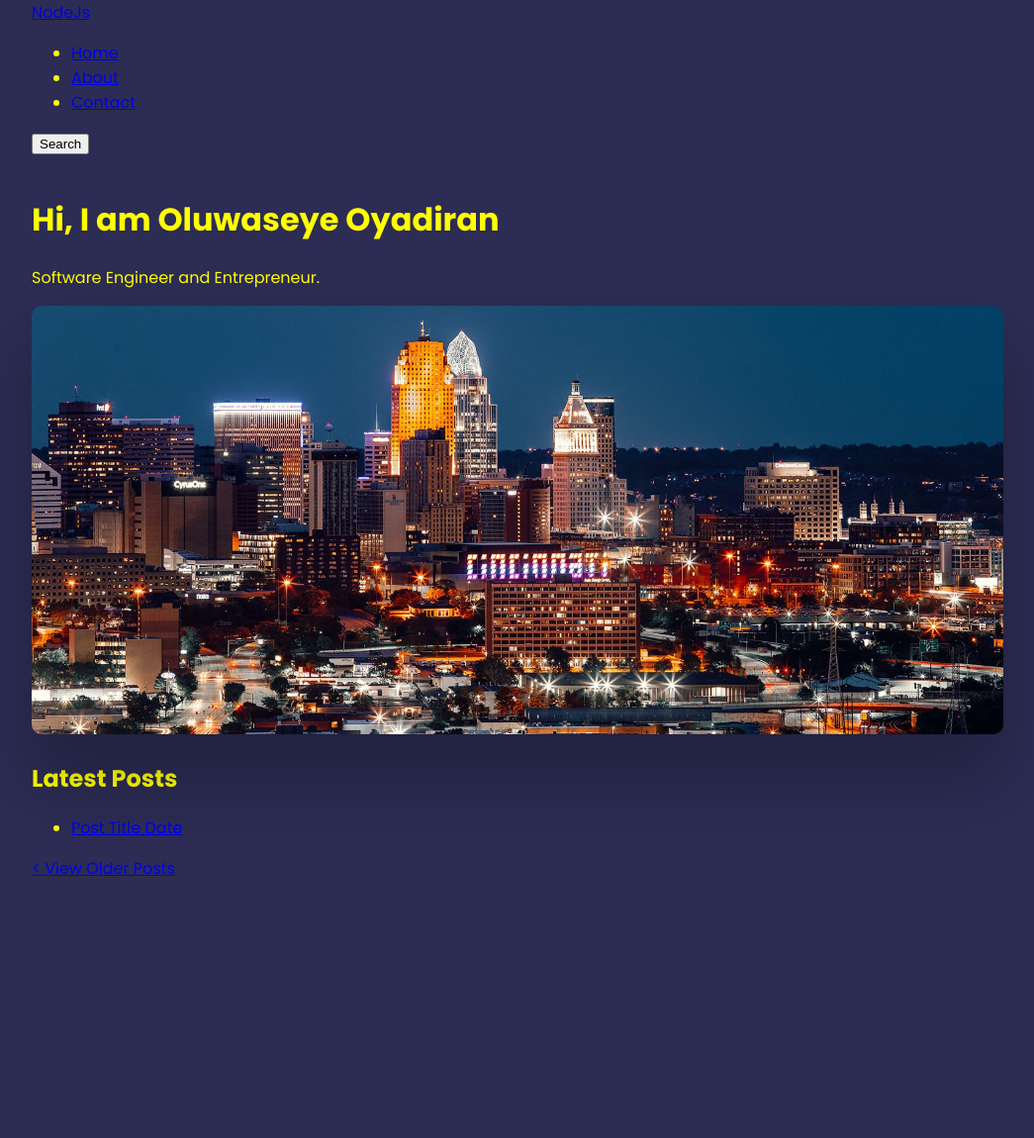
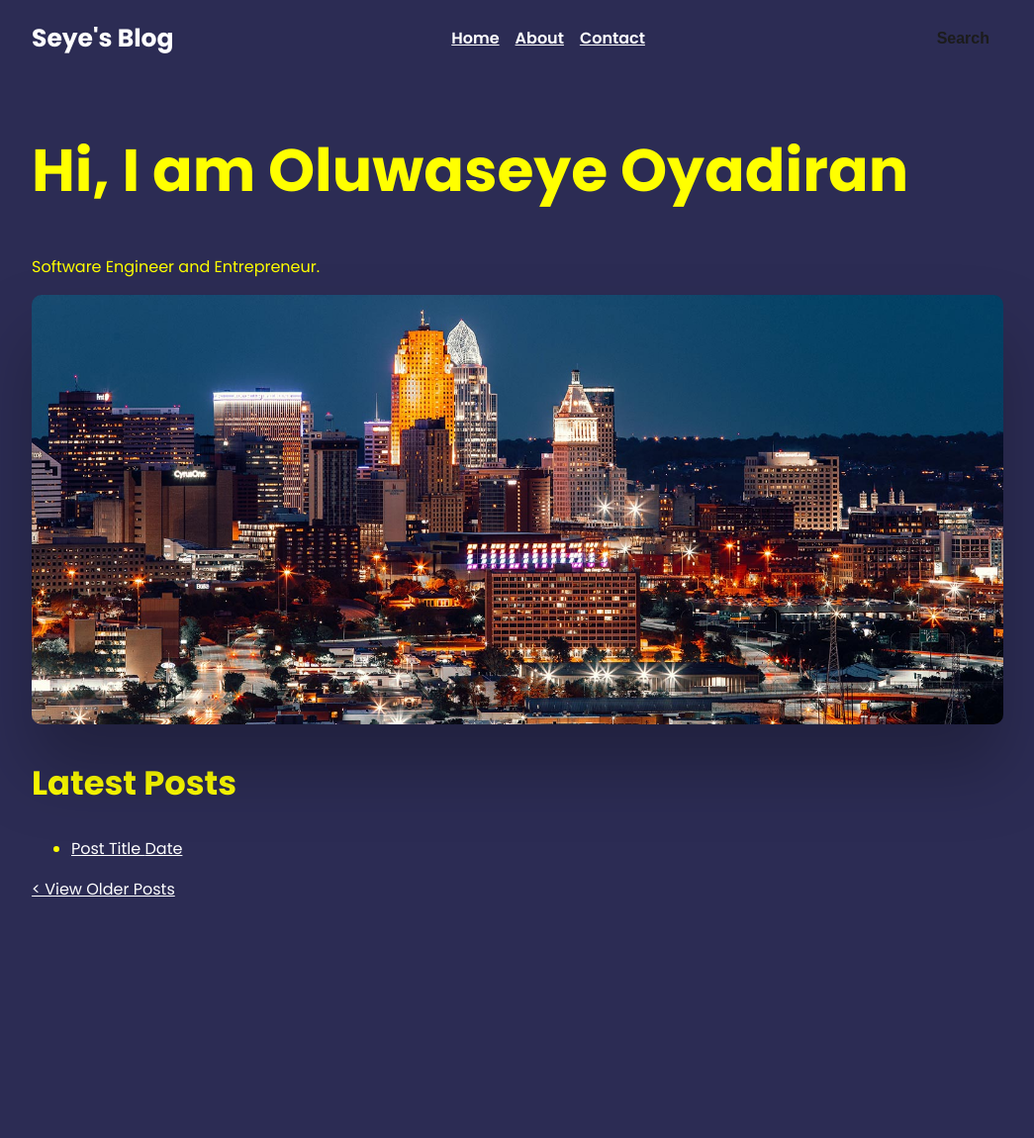
Before and after one commit to seyeoyadiran/MongoDB_Application, a Node server app: page / in a window 1280 px wide. Shown: the top 1150 px of the page at 99% size, without its empty margins (117-1162 px from the left). Run offline with Node 20, Linux system fonts and the light colour scheme; some libraries are stand-ins or nearby versions.

Commit message:
Styling Updates

```diff
--- a/public/css/style.css
+++ b/public/css/style.css
@@ -35,6 +35,12 @@ textarea{
     margin-bottom: 1rem;
 }
 
+a { color: white }
+h1{ font-size: var(--font-size-xl) }
+h2{ font-size: var(--font-size-lg) }
+h3{ font-size: var(--font-size-md) }
+
+
 .btn{
     background-color: var(--black);
     border: none;
@@ -64,6 +70,7 @@ img {
 
 .main {
     padding: 20px 0;
+
 }
 
 /* Hero Section */
@@ -73,3 +80,84 @@ img {
     overflow: hidden;
     border-radius: var(--border-radius);
 }
+
+/* Main Header */
+.header{
+    display: grid;
+    align-items: center;
+    grid-template-columns: 1fr 1f;
+    grid-template-rows: auto;
+    padding-top: 10px;
+    grid-template-areas:
+        "logo button"
+        "menu menu"
+        ;
+}
+
+@media only screen and (min-width: 768px){
+    .header {
+        grid-template-columns: auto 1fr auto;
+        grid-template-areas:
+        "logo menu button ";
+    }
+}
+
+.header__logo{
+    grid-area: logo;
+    font-weight: 800;
+    font-size: 25px;
+    text-decoration: none;
+    color: white;
+}
+
+.header__logo:hover{
+    text-decoration: underline;
+}
+
+.header__nav {
+    display: flex;
+    grid-area: menu;
+    justify-content: center;
+
+}
+
+.header__button{
+    display: flex;
+    justify-content: end;
+    grid-area: button;
+}
+
+.header__button button{
+    display: flex;
+    gap: 0.3rem;
+    align-items: center;
+    border: 0;
+    padding: 6px 12px;
+    background: none;
+    border-radius: var(--border-radius);
+    border: 2px solid transparent;
+    font-size: var(--font-size-base);
+    font-weight: 600;
+    color: var(--black)
+}
+
+.header__button button:hover {
+    border: 2px solid var(--black)
+ }
+
+ /* Header -> navigation */
+.header__nav ul {
+    list-style-type: none;
+    display: flex;
+    gap: 1rem;
+    font-weight: 600;
+    padding: 0;
+}
+
+.header__nav ul a:hover {
+    text-decoration: underline;
+}
+
+.header__nav ul a.active{
+    color: var(--gray);
+}
--- a/views/partials/header.ejs
+++ b/views/partials/header.ejs
@@ -1,5 +1,5 @@
 <header class="header">
-    <a href="/" class="header__logo"> NodeJs </a>
+    <a href="/" class="header__logo" > Seye's Blog </a>
 
     <nav class="header__nav" >
         <ul>
```
